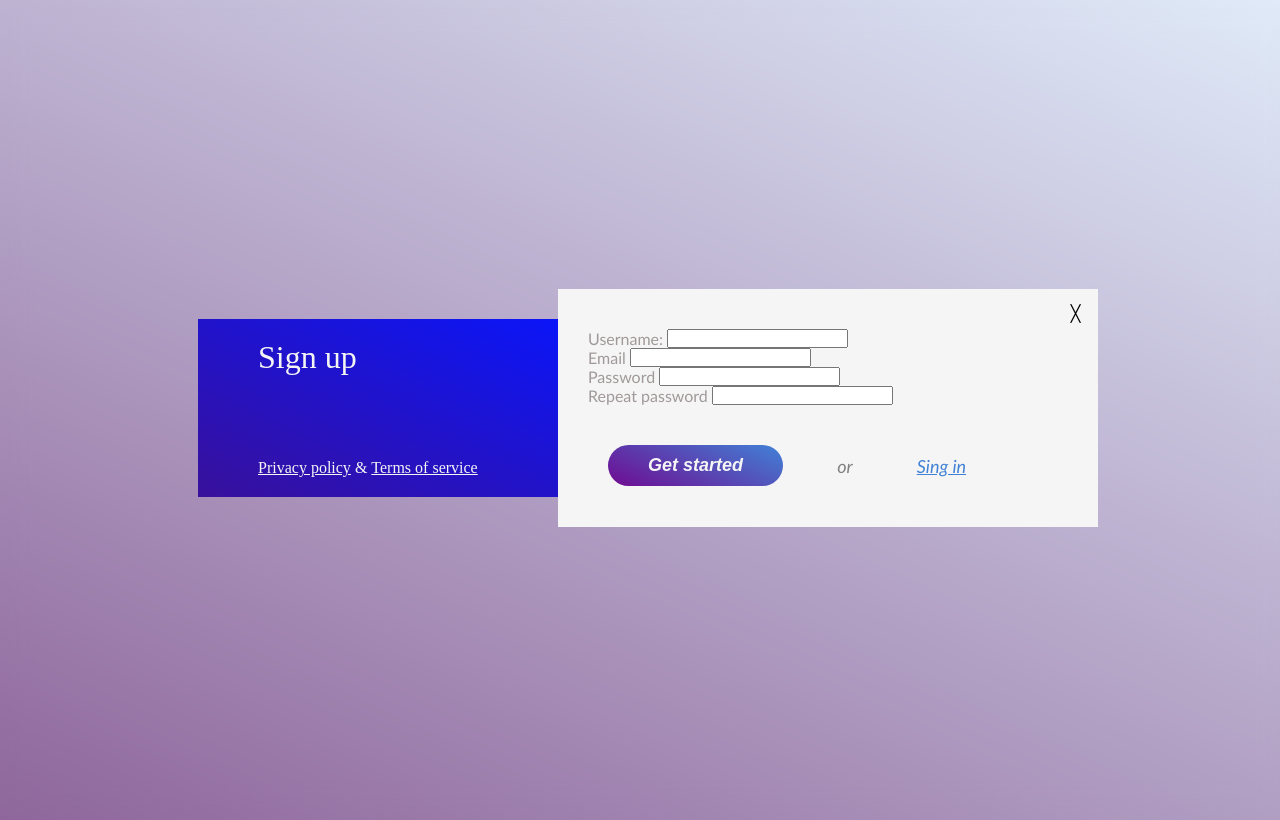
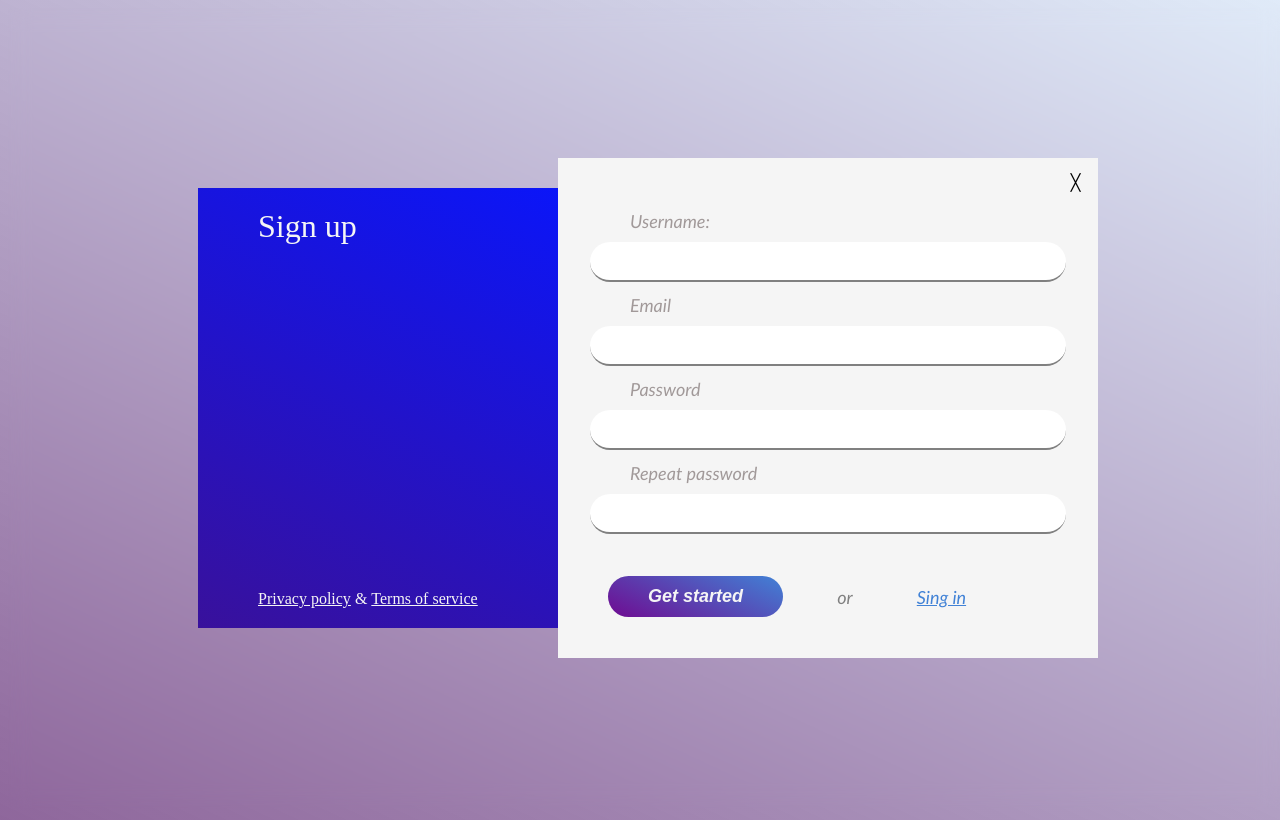
Before and after one commit to SergejsRom/10-sing-up, a website: page index.html in a window 1280 px wide. Drawn offline with Linux system fonts and the light colour scheme.

Commit message:
formos-eilute

```diff
--- a/css/form.css
+++ b/css/form.css
@@ -4,7 +4,13 @@
     color: #a19999;
     width: 100%;
 }
-.forma > label {
+
+.forma > .formos-eilute {
+    margin: 2px;
+
+}
+
+.forma > .formos-eilute > .label {
     display: inline-block;
     width: 100%;
     padding: 10px 40px 10px 40px;
@@ -13,7 +19,7 @@
     font-style: oblique;
     font-weight: 550;
 }
-.forma > input {
+.forma > .formos-eilute > .input {
         width: 100%;
         padding: 10px 40px 10px 40px;
         border: 0;
@@ -21,3 +27,6 @@
         border-radius: 30px 30px 30px 30px;
         font-size:medium;
 }
+.forma > .formos-eilute:last-of-type {
+    margin:0
+}
--- a/index.html
+++ b/index.html
@@ -36,23 +36,23 @@
         <div class="right-column">
             <div class="xstyle">&#x2573;</div>
             <form class="forma">
-                <div>
-                    <label for="username">Username:</label>
-                    <input type="text" required>
+                <div class="formos-eilute">
+                    <label for="username" class="label">Username:</label>
+                    <input type="text" class="input" required>
                 </div>
-                <div>
-                    <label for="email">Email</label>
-                    <input type="email" required>
+                <div class="formos-eilute">
+                    <label for="email" class="label">Email</label>
+                    <input type="email" class="input" required>
                 </div>
-                <div>
-                    <label for="password">Password</label>
-                    <input type="password" required>
+                <div class="formos-eilute">
+                    <label for="password" class="label">Password</label>
+                    <input type="password" class="input" required>
                 </div>
-                <div>
-                    <label for="password">Repeat password</label>
-                    <input type="password" required>
+                <div class="formos-eilute">
+                    <label for="password" class="label">Repeat password</label>
+                    <input type="password" class="input" required>
                 </div>
-                <div class="btndiv">
+                <div class="formos-eilute">
                     <button class="knopke">
                         Get started
                     </button>
```
